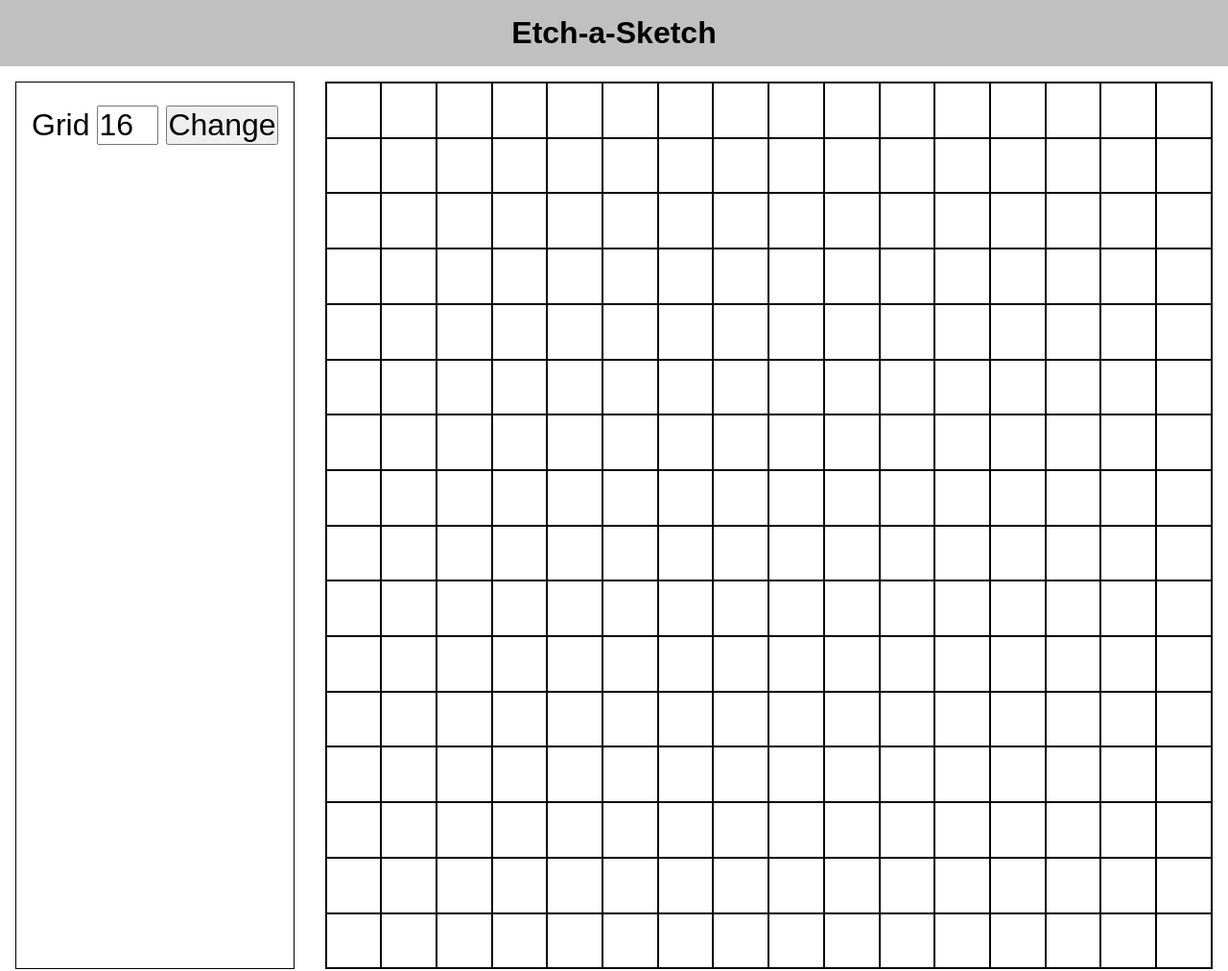
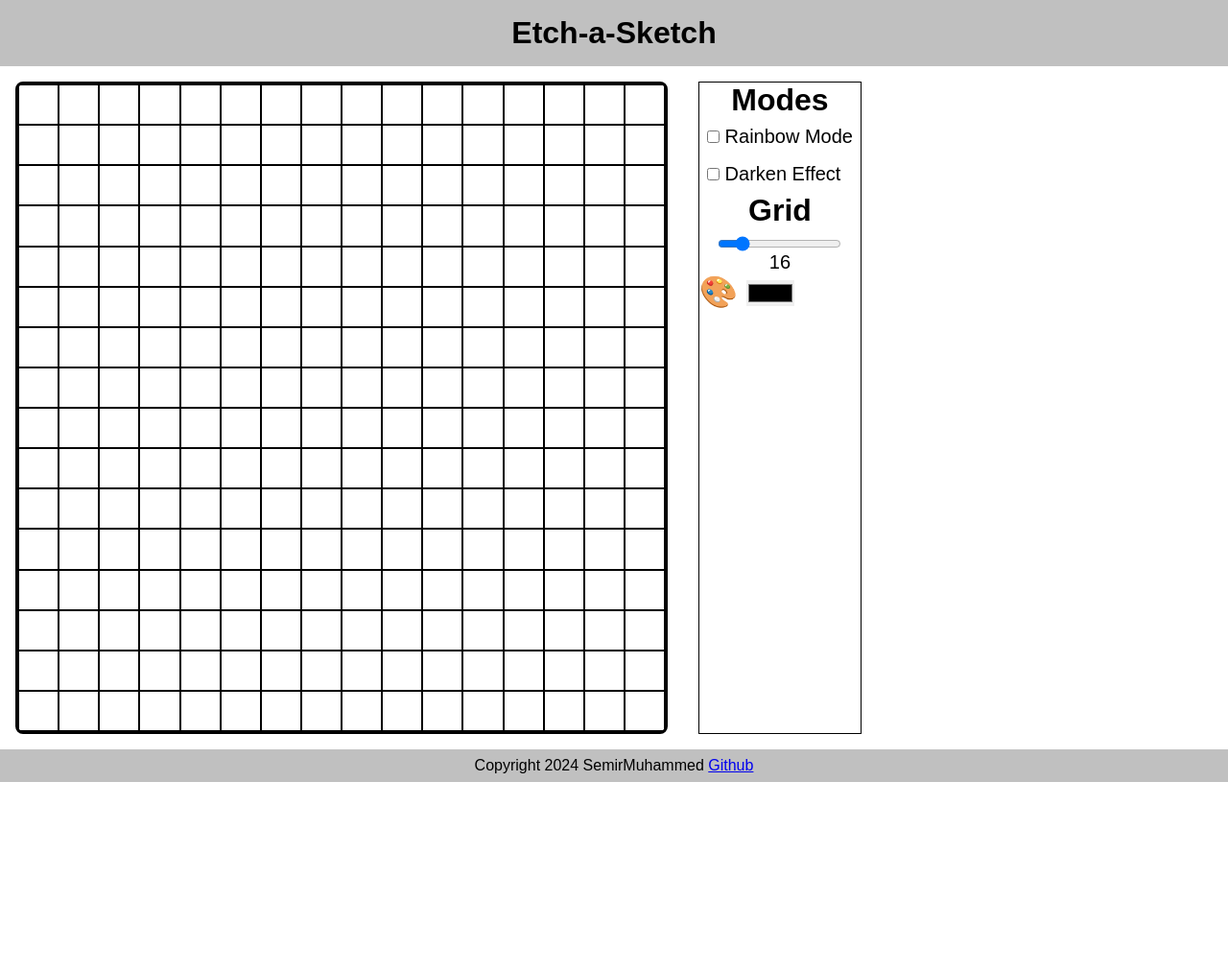
Before and after one commit to SemirMuhammed/odin-etch-a-sketch, a plain HTML site: page index.html in a window 1280 px wide. Shown: the top 1012 px of the page at 96% size. After the commit the page ends 815 px from the top, so only its background shows below. Drawn offline with Linux system fonts and the light colour scheme.

Commit message:
Add: Rainbow Mode, color mode, grid size; Update: UI

```diff
--- a/index.html
+++ b/index.html
@@ -13,15 +13,31 @@
 		<h1>Etch-a-Sketch</h1>
 	</header>
 	<div class="main">
+		<div class="display">
+			<div class="canvas" id="canvas"></div>
+		</div>
 		<div class="menu">
+			<div class="grid-modes">
+				<h2>Modes</h2>
+				<div class="rainbow">
+					<input type="checkbox" name="rainbow" id="rainbow">
+					<label for="rainbow">Rainbow Mode</label>
+				</div>
+				<div class="darken">
+					<input type="checkbox" name="darken" id="daken">
+					<label for="darken">Darken Effect</label>
+				</div>
+			</div>
 			<div class="change-canvas-grid">
-				<label for="grid-size">Grid</label>
-				<input id="grid-size" name="grid-size" value="16">
-				<button type="button" id="change-grid-btn">Change</button>
+				<h2>Grid</h2>
+				<input type="range" name="grid-size" id="grid-size" min="1" max="100" value="16">
+				<p>16</p>
 			</div>
-
+			<div class="change-fill-color">
+				<label for="fill-color">🎨</label>
+				<input type="color" name="fill-color" id="fill-color">
+			</div>
 		</div>
-		<div class="canvas" id="canvas"></div>
 	</div>
 	<footer>
 		<p>
--- a/main.js
+++ b/main.js
@@ -28,9 +28,21 @@ drawCanvas(true);
 
 // Change Canvas Grid
 
-const changeGridBtn = document.getElementById("change-grid-btn");
+const gridSize = document.getElementById("grid-size");
+const gridSizeDisplay = document.querySelector(".change-canvas-grid p");
+let isSizing = false;
 
-changeGridBtn.addEventListener("click", drawCanvas);
+gridSize.addEventListener("mousedown", () => isSizing = true)
+gridSize.addEventListener("mousemove", () => {
+	if (!isSizing) return;
+
+	gridSizeDisplay.textContent = gridSize.value;
+});
+window.addEventListener("mouseup", () => isSizing = false);
+gridSize.addEventListener("click", () => {
+	gridSizeDisplay.textContent = gridSize.value;
+	drawCanvas()
+});
 
 // Draw on Canvas
 
@@ -41,9 +53,23 @@ canvas.addEventListener("mousedown", () => isDrawing = true)
 canvas.addEventListener("mousemove", (event) => {
 	if (!isDrawing) return;
 
-	event.target.classList.add("fill-color");
+	let color = "black";
+	const rainbow = document.getElementById("rainbow");
+
+	if (rainbow.checked) {
+		const randomRed = (Math.random() * 255).toFixed();
+		const randomBlue = (Math.random() * 255).toFixed();
+		const randomGreen = (Math.random() * 255).toFixed();
+
+		color = `rgb(${randomRed}, ${randomBlue}, ${randomGreen})`;
+	}
+	else {
+		color = document.getElementById("fill-color").value;
+	}
+
 	window.getSelection().removeAllRanges();
+	event.target.style.backgroundColor = color;
 })
 
-window.addEventListener("mouseup", () => isDrawing = false)
-window.addEventListener("contextmenu", (event) => event.preventDefault())
+window.addEventListener("mouseup", () => isDrawing = false);
+canvas.addEventListener("contextmenu", (event) => event.preventDefault());
--- a/style.css
+++ b/style.css
@@ -26,7 +26,7 @@ footer {
 
 .main {
 	display: flex;
-	justify-content: space-around;
+	/*justify-content: space-around;*/
 	flex-wrap: wrap;
 }
 
@@ -35,12 +35,15 @@ footer {
 	margin: 16px;
 }
 
-.main .canvas {
-	box-sizing: content-box;
-	border: 1px solid black;
+.main .display {
+	border: 3px solid black;
+	border-radius: 8px;
 	margin: 16px;
+	flex-basis: 85vh;
+}
+
+.display .canvas {
 	display: flex;
-	flex-grow: 1;
 	flex-wrap: wrap;
 }
 
@@ -56,22 +59,49 @@ footer {
 }
 
 .fill-color {
-	background-color: black;
+	background-color: rgb(red, green, blue);
 }
 
 .menu .change-canvas-grid {
 	display: flex;
+	align-items: center;
+	flex-direction: column;
+}
+
+.change-canvas-grid h2 {
 	font-size: 32px;
-	align-items: center;
-	margin: 16px;
 }
 
 .change-canvas-grid input {
-	width: 64px;
-	margin: 8px;
+	margin-top: 8px;
+}
+
+.change-canvas-grid p {
+	font-size: 20px;
+}
+
+.change-fill-color {
 	font-size: 32px;
 }
 
-.change-canvas-grid button {
+.change-fill-color input {
+	border: transparent;
+}
+
+
+.menu .grid-modes {
+	display: flex;
+	flex-direction: column;
+}
+
+.grid-modes h2 {
+	text-align: center;
 	font-size: 32px;
+	font-weight: bold;
 }
+
+.grid-modes .rainbow,
+.grid-modes .darken {
+	font-size: 20px;
+	padding: 8px;
+}
```
